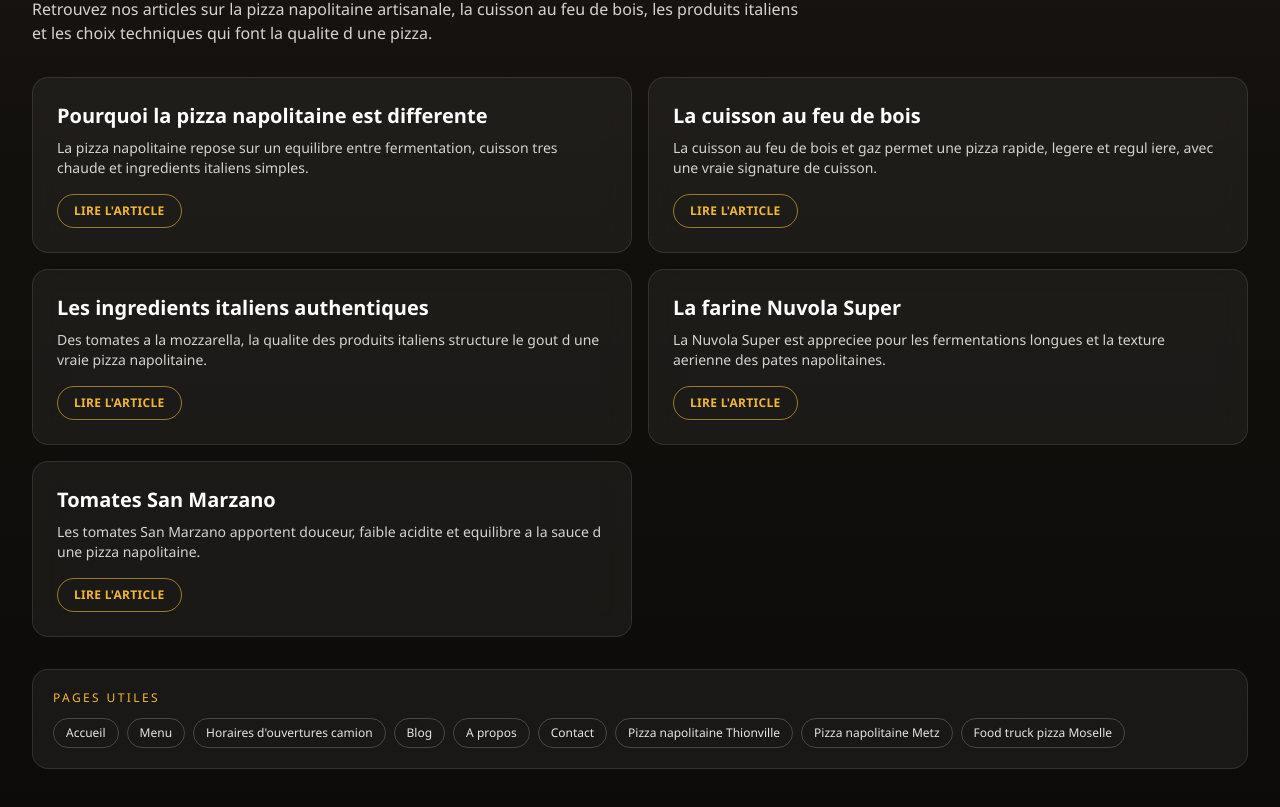
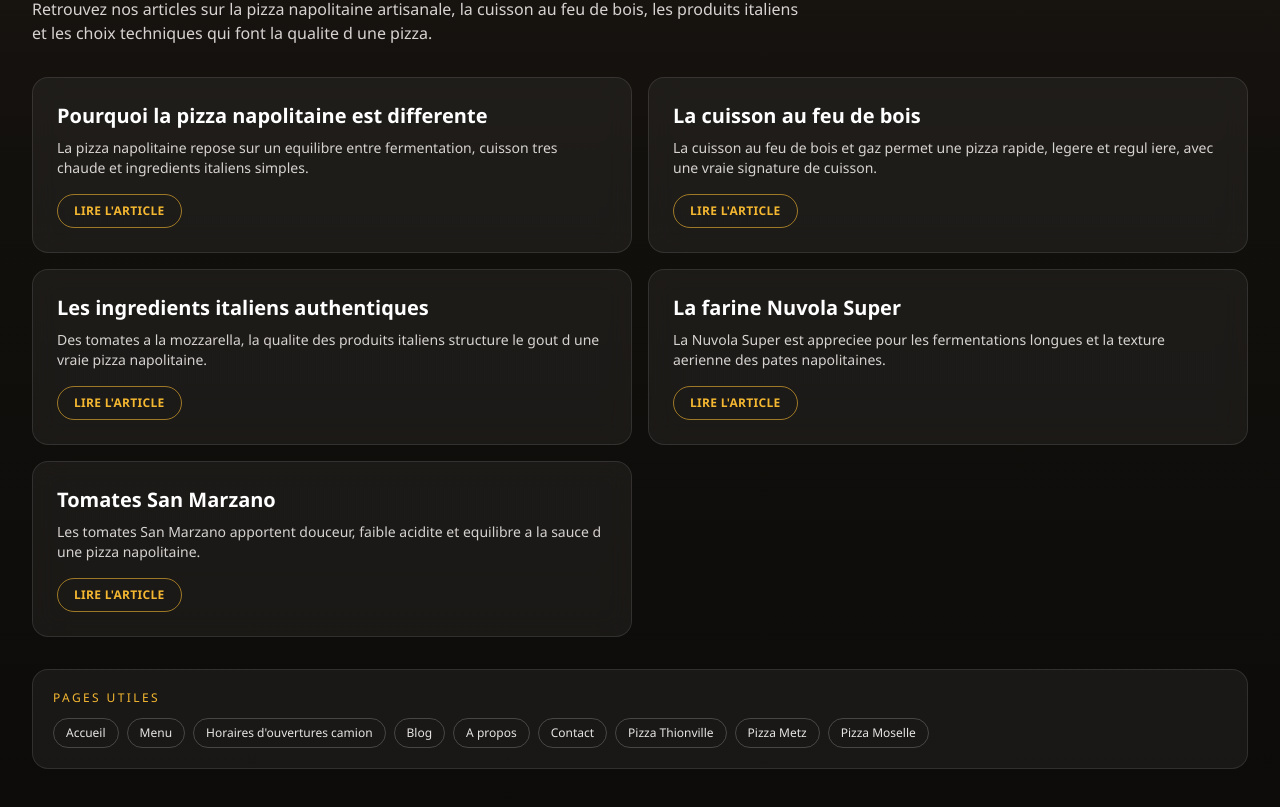
Before and after one commit to dylanquintard/pizzeria-frontend, a React (Create React App) app: page /blog in a window 1280 px wide. Shown: the part 259-1066 px from the top of the page. Built offline with nearby package versions, Linux system fonts and the light colour scheme; no server answers.

Commit message:
feat(seo): add dynamic location links to footer useful pages

```diff
--- a/src/components/seo/SeoInternalLinks.jsx
+++ b/src/components/seo/SeoInternalLinks.jsx
@@ -1,4 +1,7 @@
+import { useEffect, useMemo, useState } from "react";
 import { Link } from "react-router-dom";
+import { getLocations } from "../../api/location.api";
+import { getCityPath } from "../../seo/localLandingContent";
 
 const SEO_LINKS = [
   { to: "/", label: "Accueil" },
@@ -7,17 +10,60 @@ const SEO_LINKS = [
   { to: "/blog", label: "Blog" },
   { to: "/a-propos", label: "A propos" },
   { to: "/contact", label: "Contact" },
-  { to: "/pizza-napolitaine-thionville", label: "Pizza napolitaine Thionville" },
-  { to: "/pizza-napolitaine-metz", label: "Pizza napolitaine Metz" },
-  { to: "/food-truck-pizza-moselle", label: "Food truck pizza Moselle" },
+  { to: "/pizza-napolitaine-thionville", label: "Pizza Thionville" },
+  { to: "/pizza-napolitaine-metz", label: "Pizza Metz" },
+  { to: "/food-truck-pizza-moselle", label: "Pizza Moselle" },
 ];
 
 export default function SeoInternalLinks() {
+  const [locations, setLocations] = useState([]);
+
+  useEffect(() => {
+    let cancelled = false;
+
+    getLocations({ active: true })
+      .then((data) => {
+        if (!cancelled) {
+          setLocations(Array.isArray(data) ? data : []);
+        }
+      })
+      .catch(() => {
+        if (!cancelled) {
+          setLocations([]);
+        }
+      });
+
+    return () => {
+      cancelled = true;
+    };
+  }, []);
+
+  const links = useMemo(() => {
+    const dynamicLinks = locations
+      .map((location) => String(location?.name || location?.city || "").trim())
+      .filter(Boolean)
+      .map((name) => ({
+        to: getCityPath(name),
+        label: `Pizza ${name}`,
+      }));
+
+    const merged = new Map();
+
+    for (const link of [...SEO_LINKS, ...dynamicLinks]) {
+      if (!link?.to || !link?.label) continue;
+      if (!merged.has(link.to)) {
+        merged.set(link.to, link);
+      }
+    }
+
+    return [...merged.values()];
+  }, [locations]);
+
   return (
     <nav aria-label="Liens internes SEO" className="rounded-2xl border border-white/10 bg-white/5 p-5">
       <p className="text-xs uppercase tracking-[0.2em] text-saffron">Pages utiles</p>
       <div className="mt-3 flex flex-wrap gap-2">
-        {SEO_LINKS.map((link) => (
+        {links.map((link) => (
           <Link
             key={link.to}
             to={link.to}
```
